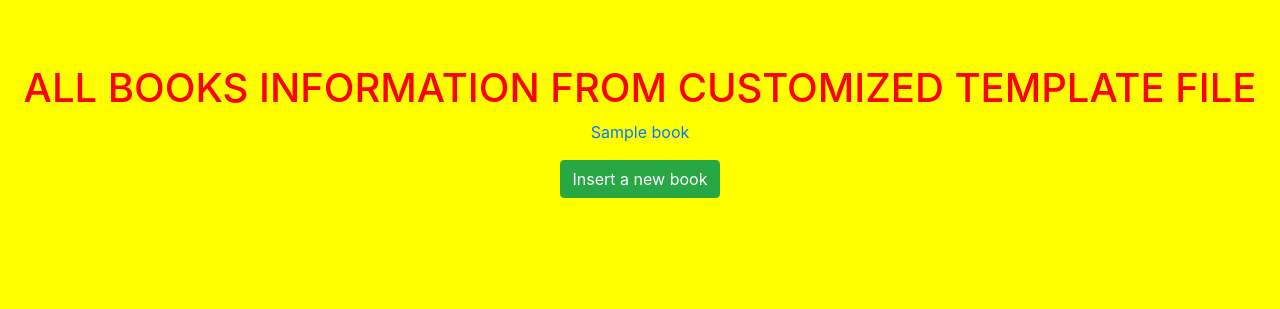
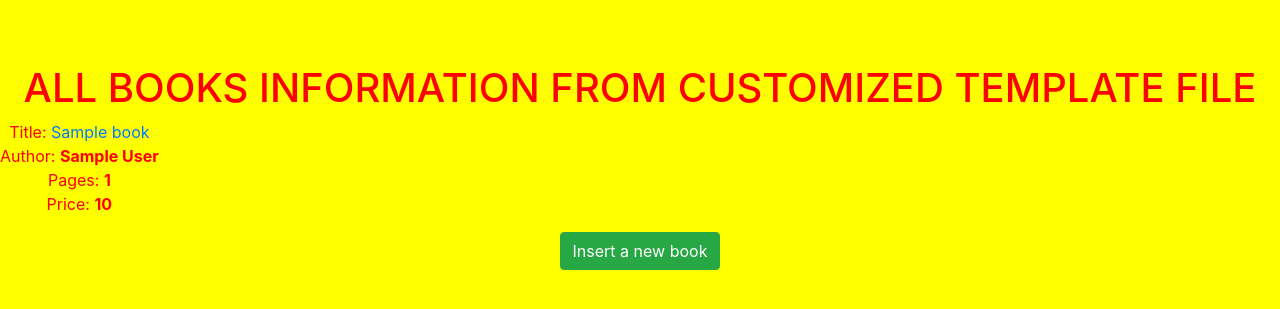
Before and after one commit to pragyandeep1/BookLibrary, a Django app: template templates/testapp/books.html in a window 1280 px wide. Shown: the top 309 px of the page. Run offline with Django 5.2, Linux system fonts and the light colour scheme; the template is opened without the code that fills it: most values are stand-ins (such as "Sample title", 1, 10 or a date in 2020).

Commit message:
Updated Push
Updated the style, books, book_details

```diff
--- a/static/css/demo.css
+++ b/static/css/demo.css
@@ -47,3 +47,24 @@ h1{
     color: #fff;
     background-color: green;
 }
+
+/*Books Style*/
+.books-container {
+    display: flex;
+    justify-content: space-between;
+    flex-wrap: wrap;
+  }
+  .book {
+    flex: 1 1 calc(25% - 20px); /* Adjust percentage for column width */
+    box-shadow: 0 4px 8px rgba(0, 0, 0, 0.1);
+    padding: 15px;
+    border: 1px solid #ddd;
+    border-radius: 5px;
+  }
+  .book a {
+    color: #007BFF;
+    text-decoration: none;
+  }
+  .book a:hover {
+    text-decoration: underline;
+  }
--- a/templates/testapp/book_detail.html
+++ b/templates/testapp/book_detail.html
@@ -11,4 +11,5 @@
     </div>
     <a class="btn btn-warning" href="/update/{{book.id}}">Update This Book Information</a>
     <a class="btn btn-danger" href="/delete/{{book.id}}">Delete This Book Information</a>
+    <br><br><button class="btn btn-primary" onclick="window.location.href='/'">Book List</button>
 {% endblock %}
--- a/templates/testapp/books.html
+++ b/templates/testapp/books.html
@@ -1,11 +1,17 @@
 {% extends 'testapp/base.html' %}
 {% block body_block %}
 <h1 class="text-center">All Books Information From Customized Template File</h1>
-<ol>
+<div class="books-container">
     {% for book in books %}
-        <li><a href="/{{book.id}}">{{book.title}}</a></li>
+    <ol>
+      <li>Title: <a href="/{{book.id}}">{{book.title}}</a></li>
+      <li>Author: <strong>{{book.author}}</strong></li>
+      <li>Pages: <strong>{{book.pages}}</strong></li>
+      <li>Price: <strong>{{book.price}}</strong></li>
+    </ol>
+    <hr>
     {% endfor %}
-</ol>
+</div>
 <a href="/create" class="btn btn-success">Insert a new book</a>
 
 {% endblock %}
```
